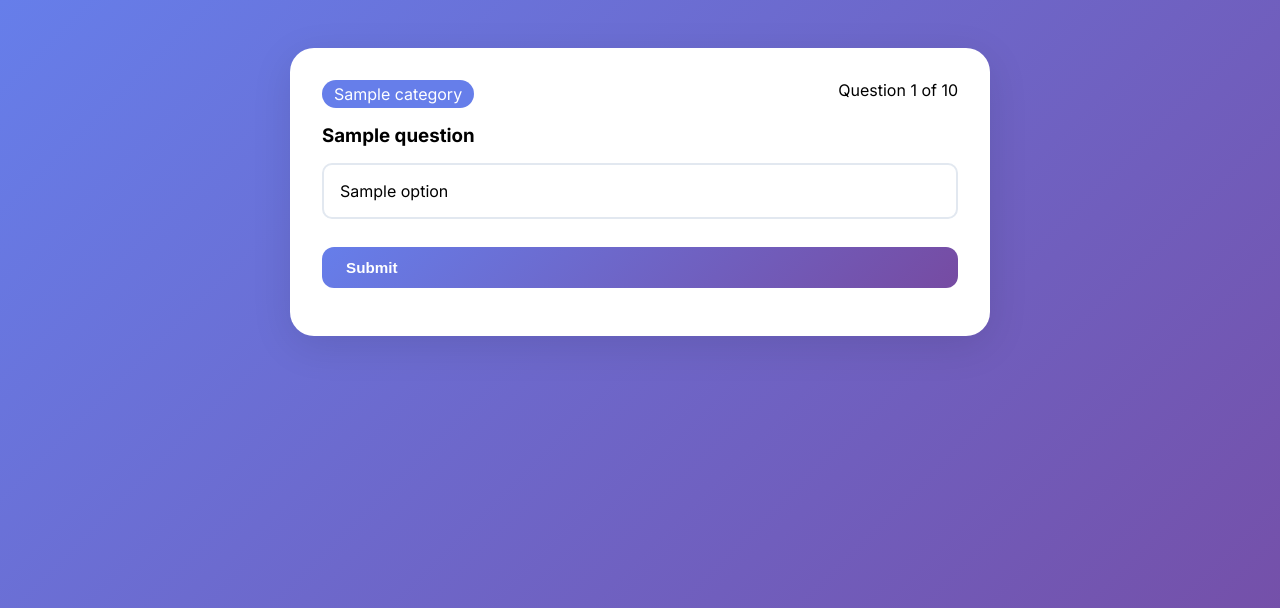
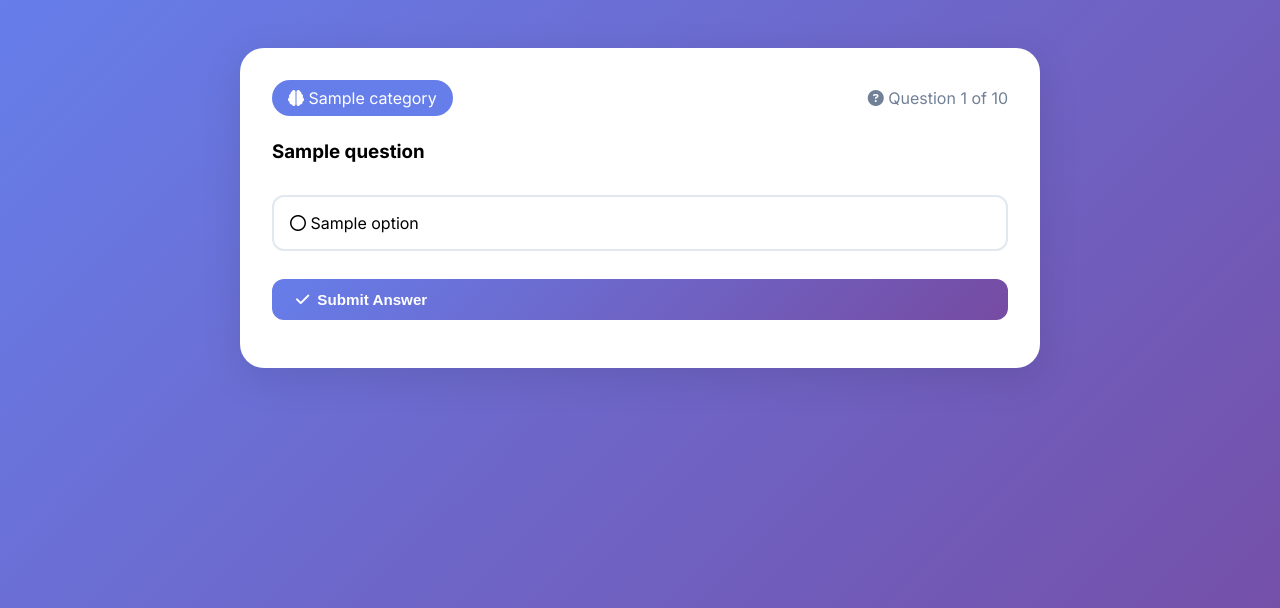
Before and after one commit to devanshsinghtomar/AI-interview-coach-module, a Flask app: template templates/take_quiz.html in a window 1280 px wide. Shown: the top 608 px of the page. Run offline with Flask 3, Linux system fonts and the light colour scheme; the template is opened without the code that fills it: most values are stand-ins (such as "Sample title", 1, 10 or a date in 2020); one stand-in notice (Sample message) is shown; some libraries are stand-ins or nearby versions.

Commit message:
Update take_quiz.html

```diff
--- a/templates/take_quiz.html
+++ b/templates/take_quiz.html
@@ -1,57 +1,83 @@
 {% extends "base.html" %}
 
+{% block title %}Quiz - AI Interview Coach{% endblock %}
+
 {% block content %}
-<div style="max-width: 700px; margin: 0 auto;">
+<div style="max-width: 800px; margin: 0 auto;">
     <div class="card" style="padding: 2rem;">
-        <div style="display: flex; justify-content: space-between; margin-bottom: 1rem;">
-            <span style="background: #667eea; color: white; padding: 0.25rem 0.75rem; border-radius: 20px;">{{ category }}</span>
-            <span>Question {{ num }} of {{ total }}</span>
+        <div style="display: flex; justify-content: space-between; align-items: center; margin-bottom: 1.5rem;">
+            <span style="background: #667eea; color: white; padding: 0.5rem 1rem; border-radius: 25px;">
+                <i class="fas fa-brain"></i> {{ category }}
+            </span>
+            <span style="color: #718096;">
+                <i class="fas fa-question-circle"></i> Question {{ num }} of {{ total }}
+            </span>
         </div>
 
-        <h3 style="margin-bottom: 1rem;">{{ question.question }}</h3>
+        <div style="margin-bottom: 2rem;">
+            <h3>{{ question.question }}</h3>
+        </div>
 
         <div id="options">
             {% for option in question.options %}
-            <div class="option" data-value="{{ option }}" style="padding: 1rem; margin-bottom: 0.75rem; border: 2px solid #e2e8f0; border-radius: 10px; cursor: pointer;">
-                {{ option }}
+            <div class="quiz-option" data-value="{{ option }}" style="padding: 1rem; margin-bottom: 0.75rem; border: 2px solid #e2e8f0; border-radius: 12px; cursor: pointer; transition: all 0.3s;">
+                <i class="far fa-circle"></i> {{ option }}
             </div>
             {% endfor %}
         </div>
 
-        <button id="submitBtn" class="btn btn-primary" style="width: 100%; margin-top: 1rem;" disabled>Submit</button>
+        <button id="submitBtn" class="btn btn-primary" style="width: 100%; margin-top: 1rem;" disabled>
+            <i class="fas fa-check"></i> Submit Answer
+        </button>
+
         <div id="feedbackDiv" style="margin-top: 1rem;"></div>
     </div>
 </div>
 
 <script>
-let selected = null;
-document.querySelectorAll('.option').forEach(opt => {
-    opt.onclick = () => {
-        document.querySelectorAll('.option').forEach(o => o.style.background = 'white');
+let selectedAnswer = null;
+let selectedElement = null;
+
+document.querySelectorAll('.quiz-option').forEach(opt => {
+    opt.addEventListener('click', () => {
+        document.querySelectorAll('.quiz-option').forEach(o => {
+            o.style.background = 'white';
+            o.style.borderColor = '#e2e8f0';
+            o.querySelector('i').className = 'far fa-circle';
+        });
         opt.style.background = '#667eea20';
-        selected = opt.dataset.value;
+        opt.style.borderColor = '#667eea';
+        opt.querySelector('i').className = 'fas fa-dot-circle';
+        selectedAnswer = opt.dataset.value;
+        selectedElement = opt;
         document.getElementById('submitBtn').disabled = false;
-    };
+    });
 });
 
-document.getElementById('submitBtn').onclick = async () => {
-    if (!selected) return;
+document.getElementById('submitBtn').addEventListener('click', async () => {
+    if (!selectedAnswer) return;
+
+    const submitBtn = document.getElementById('submitBtn');
+    submitBtn.disabled = true;
+    submitBtn.innerHTML = '<i class="fas fa-spinner fa-spin"></i> Checking...';
+
     const response = await fetch('/submit-quiz', {
         method: 'POST',
-        headers: {'Content-Type': 'application/json'},
+        headers: { 'Content-Type': 'application/json' },
         body: JSON.stringify({
-            answer: selected,
+            answer: selectedAnswer,
             correct: '{{ question.correct }}',
             question: '{{ question.question }}',
             explanation: '{{ question.explanation }}'
         })
     });
     const data = await response.json();
+
     if (data.completed) {
         window.location.href = '/quiz-complete';
     } else {
         window.location.reload();
     }
-};
+});
 </script>
 {% endblock %}
```
